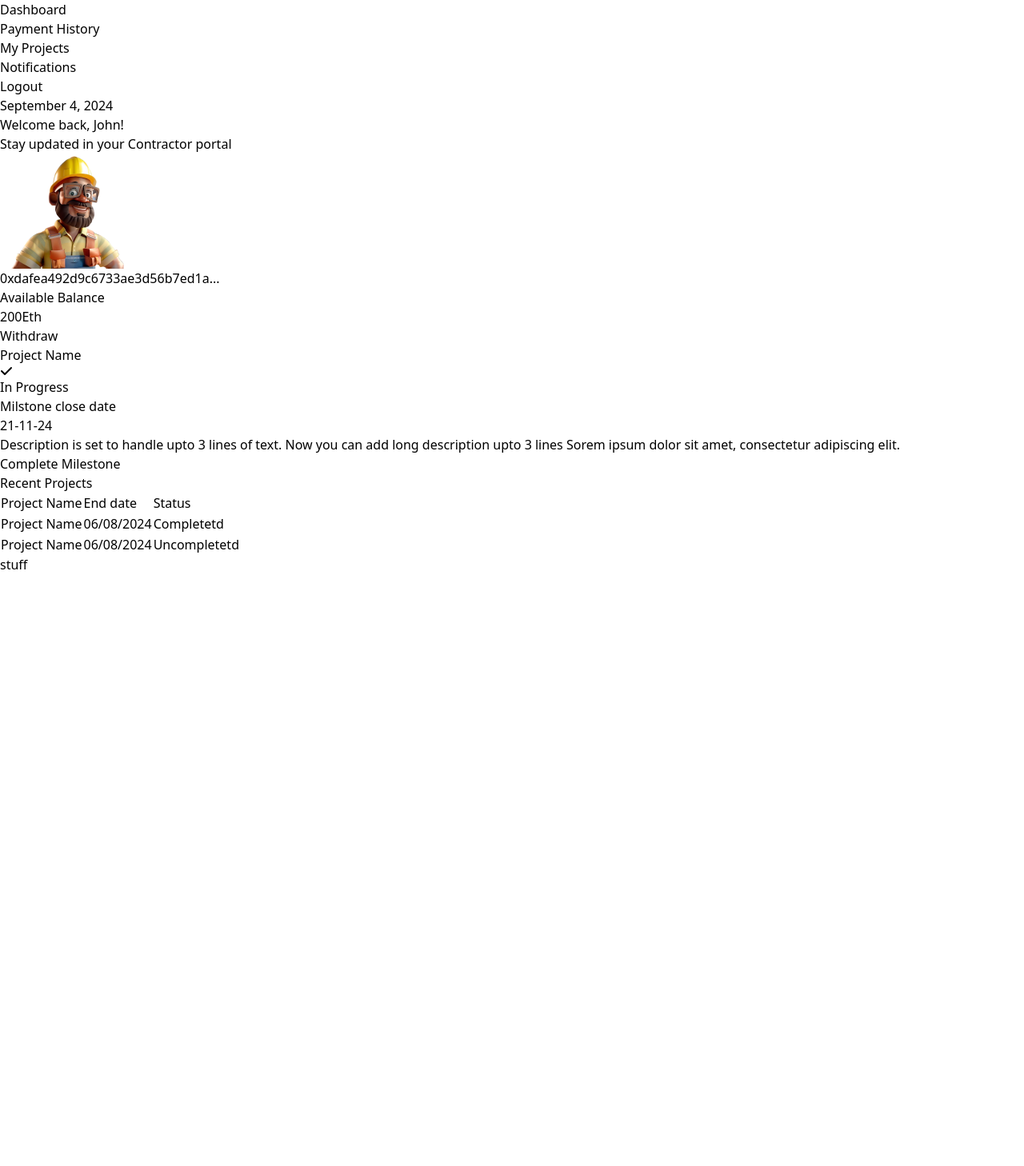
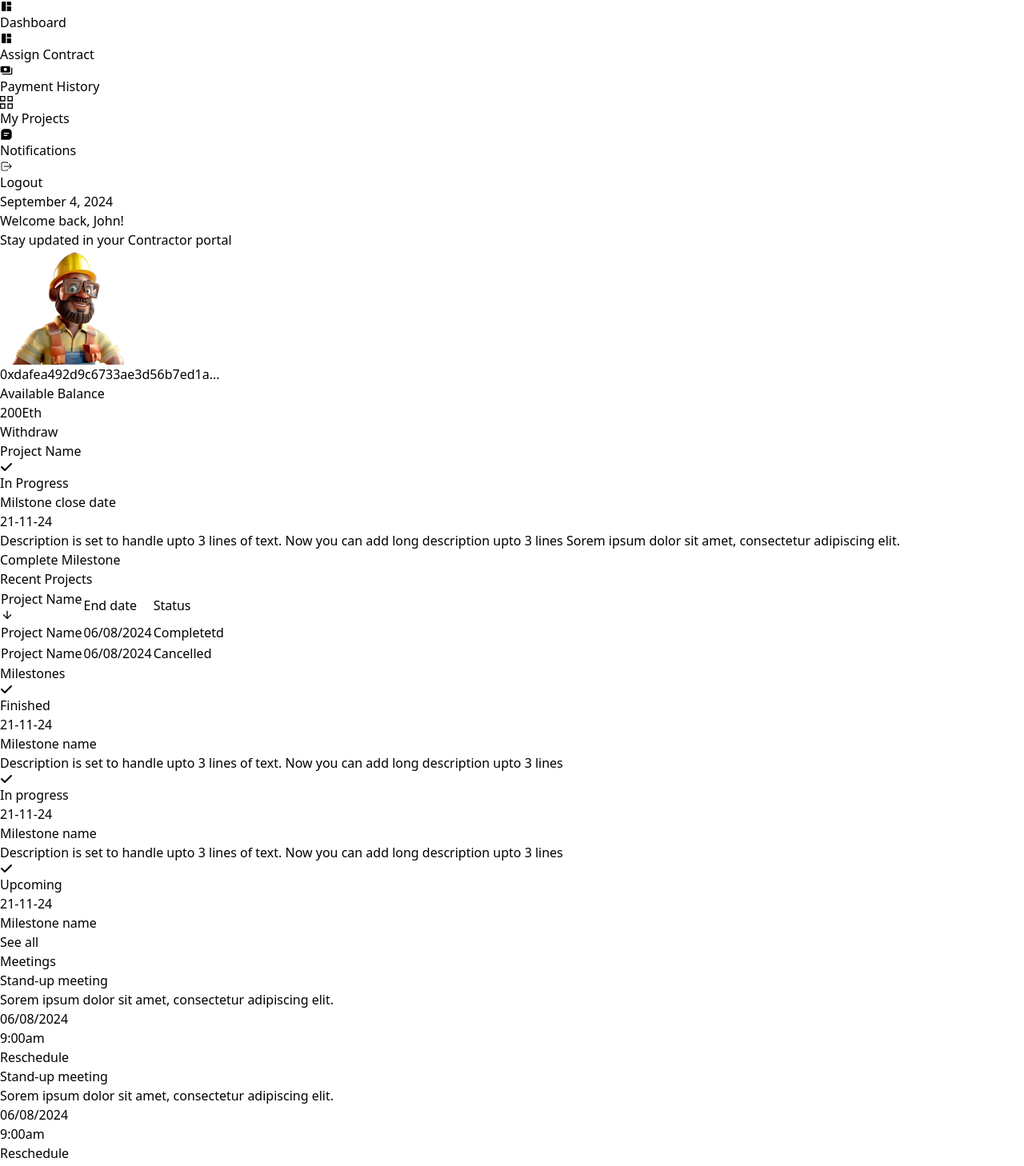
Before and after one commit to dimka90/Contractor-Agency, a React (Vite) app in the folder frontend/: page /dashboard in a window 1280 px wide. Shown: the part 144-1602 px from the top of the page at 80% size. Before the commit the page ends 862 px from the top, so only its background shows below. Built offline with nearby package versions, Linux system fonts and the light colour scheme.

Commit message:
updated the branch

```diff
--- a/frontend/src/App.jsx
+++ b/frontend/src/App.jsx
@@ -1,9 +1,21 @@
-import Contractor from "./pages/Contractor";
+import Layout from "./Layout";
+// import Assign from "./pages/AssignContract";
+import Dashboard from "./pages/Dashboard";
+import { BrowserRouter as Router, Routes, Route } from "react-router-dom";
 
-function App(){
-  return <div className="bg-gradient-to-b from-[#00B24E] to-[#00644C] ">
-    <Contractor />
-  </div>
+function App() {
+  return (
+    <div className="bg-gradient-to-b from-[#00B24E] to-[#00644C] ">
+      <Router>
+        <Routes>
+          <Route path="/" element={<Layout />}>
+            <Route path="/dashboard" element={<Dashboard />} />
+            {/* <Route path="/assign-contract" element={<Assign />} /> */}
+          </Route>
+        </Routes>
+      </Router>
+    </div>
+  );
 }
 
 export default App;
--- /dev/null
+++ b/frontend/src/Layout.jsx
@@ -0,0 +1,16 @@
+import React from "react";
+import { Outlet } from "react-router-dom";
+import SideMenu from "./components/SideMenu";
+
+function Layout () {
+  return (
+    <div className="flex">
+      <SideMenu/>
+      <main>
+        <Outlet />
+      </main>
+    </div>
+  );
+};
+
+export default Layout;
--- a/frontend/src/components/ContractorBody.jsx
+++ b/frontend/src/components/ContractorBody.jsx
@@ -1,17 +1,19 @@
+import Meeting from "./Meetings"
 import Milestone from "./Milestones"
 import ProjectName from "./ProjectName"
 import RecentProjects from "./RecentProjects"
 import WelcomeCard from "./WelcomCard"
 
 function ContractorBody(){
-    return <div className="bg-white m-[28px] p-[15px] rounded-3xl flex">
-        <div className="max-w-[500px]">
+    return <div className="bg-white m-[15px]  rounded-3xl flex gap-4">
+        <div className="w-[80%] p-[15px]">
             <WelcomeCard />
             <ProjectName />
             <RecentProjects />
         </div>
-        <div>
+        <div className=" bg-[#F4F4F4] p-[15px] rounded-r-3xl flex flex-col gap-6">
             <Milestone />
+            <Meeting />
         </div>
     </div>
 }
--- /dev/null
+++ b/frontend/src/components/Meetings.jsx
@@ -0,0 +1,43 @@
+function Meeting() {
+    return (
+      <div>
+        <h2 className="text-[20px] font-semibold">Meetings</h2>
+        <div className="bg-white p-2 rounded-2xl">
+          <div>
+            <h3 className="font-semibold">Stand-up meeting</h3>
+            <div className="flex gap-2">
+              <p className="leading-6 text-[#666666] text-sm">
+                Sorem ipsum dolor sit amet, consectetur adipiscing elit.
+              </p>
+              <div className="text-sm">
+                <p className="font-bold text-[#475467]">06/08/2024</p>
+                <p className="text-center font-bold text-[#475467]">9:00am</p>
+                <button className="text-[#01644C] text-[14px]">Reschedule</button>
+              </div>
+            </div>
+          </div>
+          <div>
+            <h3 className="font-semibold">Stand-up meeting</h3>
+            <div className="flex gap-2">
+              <p className="leading-6 text-[#666666] text-sm">
+                Sorem ipsum dolor sit amet, consectetur adipiscing elit.
+              </p>
+              <div className="text-sm">
+                <p className="font-bold text-[#475467]">06/08/2024</p>
+                <p className="text-center font-bold text-[#475467]">9:00am</p>
+                <button className="text-[#01644C] text-[14px]">Reschedule</button>
+              </div>
+            </div>
+          </div>
+          <div className="flex justify-between">
+            <button className="bg-gradient-to-r from-[#00CA9A99] to-[#00644C99] rounded-3xl py-2 px-5 text-[14px] text-white">
+              Schedule a meeting
+            </button>
+            <button className="text-[#01644C] text-[14px]">See all</button>
+          </div>
+        </div>
+      </div>
+    );
+  }
+
+  export default Meeting;
--- a/frontend/src/components/Milestones.jsx
+++ b/frontend/src/components/Milestones.jsx
@@ -1,7 +1,74 @@
-function Milestone (){
-    return <div>
-        stuff
+import { FaCheck } from "react-icons/fa6";
+
+function Milestone() {
+  return (
+    <div>
+      <p>Milestones</p>
+      <div className="text-sm">
+        <div className="pb-3">
+          <div className="flex justify-between">
+            <div className=" ">
+              <p className="">
+                  <FaCheck  className="inline text-white bg-[#2DCE89] rounded-full text-lg p-1 mr-2"/>
+
+                Finished
+              </p>
+            </div>
+            <p className="text-[10px] border border-[#2DCE89] py-1 px-3 rounded-lg text-[#666666]">
+              21-11-24
+            </p>
+          </div>
+          <div>
+            <p>Milestone name</p>
+            <p className="leading-5 text-[#666666]">
+              Description is set to handle upto 3 lines of text. Now you can add
+              long description upto 3 lines
+            </p>
+          </div>
+        </div>
+        <div className="pb-3">
+          <div className="flex justify-between">
+          <div className=" ">
+              <p className="">
+                  <FaCheck  className="inline text-white bg-blue-500 rounded-full  text-lg p-1 mr-2"/>
+
+                In progress
+              </p>
+            </div>
+            <p className="text-[10px] border border-[#2DCE89] py-1 px-3 rounded-lg">
+              21-11-24
+            </p>
+          </div>
+          <div>
+            <p>Milestone name</p>
+            <p className="leading-5 text-[#666666]">
+              Description is set to handle upto 3 lines of text. Now you can add
+              long description upto 3 lines
+            </p>
+          </div>
+        </div>
+        <div>
+          <div className="flex justify-between">
+          <div className=" ">
+              <p className="">
+                  <FaCheck  className="inline text-white bg-gray-400 rounded-full  text-lg p-1 mr-2"/>
+
+                Upcoming
+              </p>
+            </div>
+            <p className="text-[10px] border border-[#2DCE89]\ py-1 px-3 rounded-lg">
+              21-11-24
+            </p>
+          </div>
+          <div>
+            <p>Milestone name</p>
+            {/* <p>Description is set to handle upto 3 lines of text. Now you can add long description upto 3 lines</p> */}
+          </div>
+        </div>
+        <button className="text-[#01644C] text-[14px]">See all</button>
+      </div>
     </div>
+  );
 }
 
 export default Milestone;
--- a/frontend/src/components/ProjectName.jsx
+++ b/frontend/src/components/ProjectName.jsx
@@ -8,8 +8,8 @@ function ProjectName() {
       <div className="bg-[#F4F4F4] p-3 rounded-lg">
         <div className="flex justify-between">
           <div className="flex gap-2">
-            <span className="text-white bg-blue-500 rounded-full p-1"><FaCheck /></span>
-            <p className="text-[14px] text-black">In Progress</p>
+            {/* <span className="text-white bg-blue-500 rounded-full p-1"></span> */}
+            <p className="text-[14px] text-black"><FaCheck  className="text-white bg-blue-500 rounded-full p-1 text-lg inline mr-2" />In Progress</p>
           </div>
           <div className="flex gap-2">
             <p className="text-[10px] self-center">Milstone close date</p>
@@ -21,7 +21,7 @@ function ProjectName() {
           long description upto 3 lines Sorem ipsum dolor sit amet, consectetur
           adipiscing elit.
         </p>
-        <button className="bg-gradient-to-r from-[#00CA9A99] to-[#00644C99] rounded-3xl py-2.5 px-7 text-[14px] text-white">
+        <button className="bg-gradient-to-r from-[#00CA9A99] to-[#00644C99] rounded-3xl py-2 px-5 text-[14px] text-white">
           Complete Milestone
         </button>
       </div>
--- a/frontend/src/components/RecentProjects.jsx
+++ b/frontend/src/components/RecentProjects.jsx
@@ -3,27 +3,27 @@ import { IoMdArrowDown } from "react-icons/io";
 function RecentProjects() {
   return (
     <div>
-      <div className="mt-10">
+      <div className="mt-4">
         <h1 className="text-[20px] font-semibold">Recent Projects</h1>
         <div className="bg-[#F4F4F4] p-3 rounded-lg">
-          <table className="table-fixed font-norma w-full">
+          <table className="table-fixed font-norma w-full text-xs">
             <thead className="border-b border-gray-500">
               <tr>
-                <td>Project Name</td>
-                <td>End date</td>
-                <td>Status</td>
+                <td className="py-2">Project Name <IoMdArrowDown className="inline text-base"/></td>
+                <td className="py-2">End date</td>
+                <td className="py-2">Status</td>
               </tr>
             </thead>
             <tbody>
                 <tr>
-                    <td>Project Name</td>
-                    <td>06/08/2024</td>
-                    <td>Completetd</td>
+                    <td className="pt-3">Project Name</td>
+                    <td className="text-[#475467] pt-3 ">06/08/2024</td>
+                    <td className="text-[#475467] bg-white border rounded-sm inline mt-3">Completetd</td>
                 </tr>
                 <tr>
-                    <td>Project Name</td>
-                    <td>06/08/2024</td>
-                    <td>Uncompletetd</td>
+                    <td className="pt-3">Project Name</td>
+                    <td className="text-[#475467] pt-3">06/08/2024</td>
+                    <td className="text-[#475467] bg-white border rounded-sm inline mt-9">Cancelled</td>
                 </tr>
             </tbody>
           </table>
--- a/frontend/src/components/SideMenu.jsx
+++ b/frontend/src/components/SideMenu.jsx
@@ -1,9 +1,16 @@
 import profileImage from "../assets/Bitmap.png";
-// import { Link } from "react-router-dom";
+import { MdSpaceDashboard } from "react-icons/md";
+import { MdPayments } from "react-icons/md";
+import { GrProjects } from "react-icons/gr";
+import { BiSolidMessageSquareDetail } from "react-icons/bi";
+import { IoIosLogOut } from "react-icons/io";
+
+import { Link } from "react-router-dom";
+// import
 
 function SideMenu() {
   return (
-    <div className="text-white min-h-screen flex flex-col justify-between p-[28px]">
+    <div className="text-white min-h-screen flex flex-col justify-between p-[20px]">
       <div>
         <div>
           <span className="bg-[#DC3434] lg:text-[13px] font-semibold lg:px-2 lg:py-0.5 rounded-full absolute left-20 top-5">
@@ -17,17 +24,18 @@ function SideMenu() {
         </div>
 
         <div>
-          <ul className="lg:text-base flex flex-col lg:gap-[40px]">
-            <li className="font-semibold">Dashboard</li>
-            <li>Payment History</li>
-            <li>My Projects</li>
-            <li>Notifications</li>
+          <ul className="lg:text-base flex flex-col lg:gap-[35px]">
+            <li className="font-semibold"><MdSpaceDashboard  className="inline text-white text-xl mr-3"/><Link to="/dashboard">Dashboard</Link></li>
+            <li className=""><MdSpaceDashboard  className="inline text-white text-xl mr-3"/><Link to="/assign-contract">Assign Contract</Link></li>
+            <li><MdPayments  className="inline text-xl text-white mr-3"/>Payment History</li>
+            <li><GrProjects className="inline text-xl text-white mr-3"/>My Projects</li>
+            <li><BiSolidMessageSquareDetail className="inline text-xl text-white mr-3"/>Notifications</li>
           </ul>
         </div>
       </div>
 
       <div>
-        <button>Logout</button>
+        <button><IoIosLogOut className="inline text-2xl mr-3" />Logout</button>
       </div>
     </div>
   );
--- a/frontend/src/pages/Contractor.jsx
+++ /dev/null
@@ -1,17 +0,0 @@
-import ContractorBody from "../components/ContractorBody";
-import SideMenu from "../components/SideMenu";
-
-function Contractor() {
-  return (
-    <div>
-      <div className="flex">
-        <SideMenu />
-        <div>
-          <ContractorBody />
-        </div>
-      </div>
-    </div>
-  );
-}
-
-export default Contractor;
--- /dev/null
+++ b/frontend/src/pages/Dashboard.jsx
@@ -0,0 +1,14 @@
+import ContractorBody from "../components/ContractorBody";
+
+
+function Dashboard() {
+  return (
+    <div>
+      <div>
+        <ContractorBody />
+      </div>
+    </div>
+  );
+}
+
+export default Dashboard;
```
Also changed, not shown: frontend/src/components/WelcomCard.jsx (+6 -6 lines).
